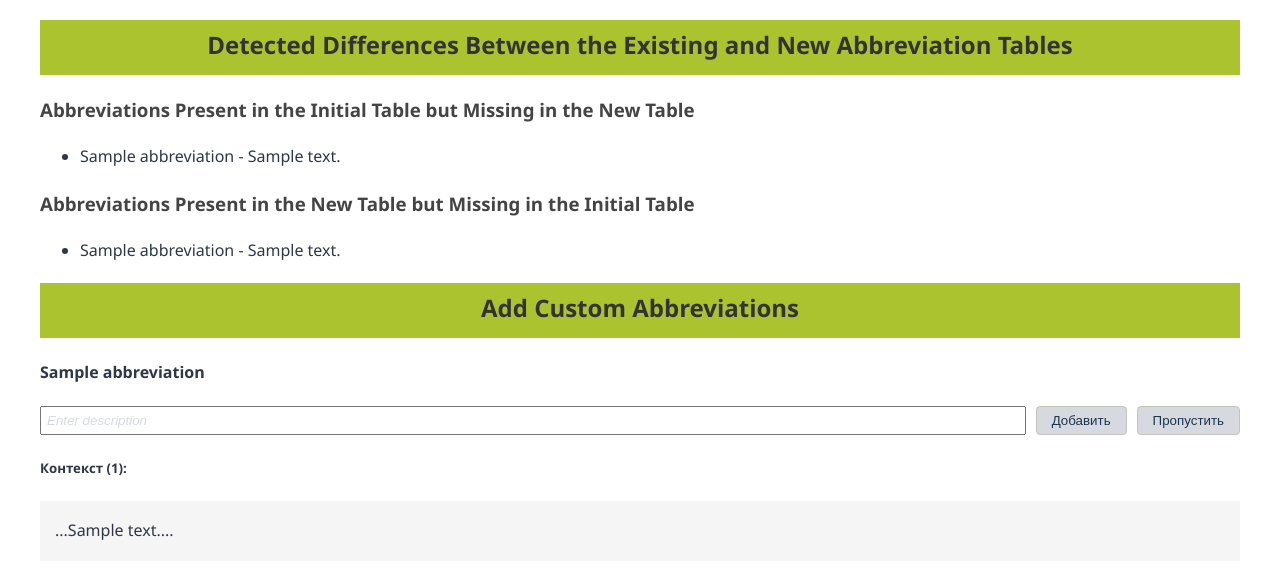
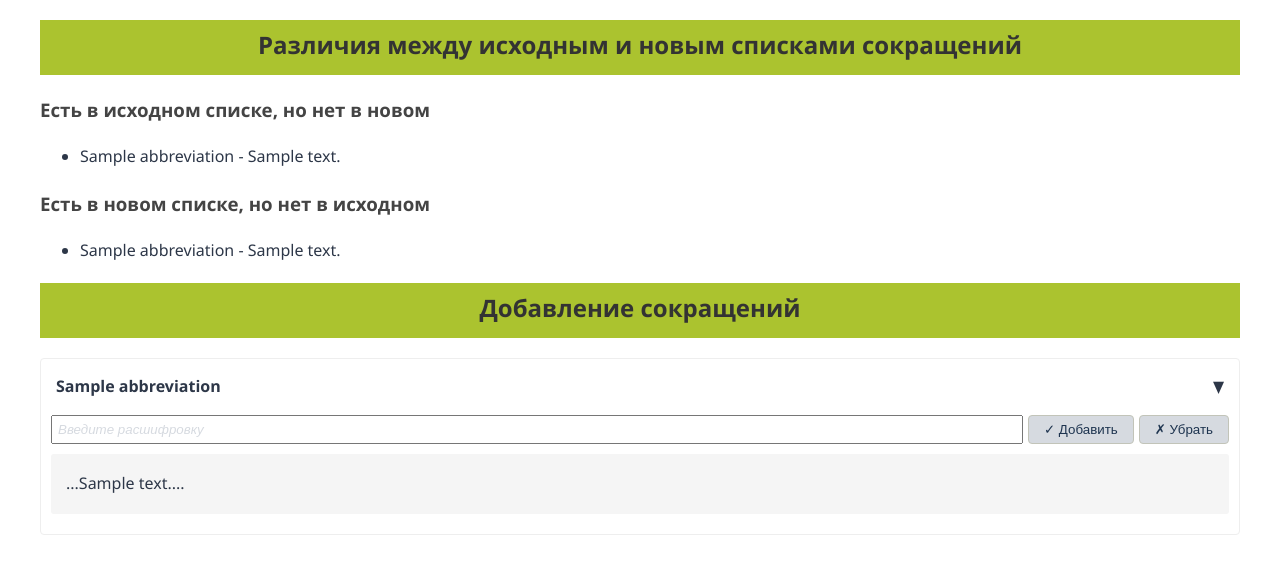
Before and after one commit to T0chka/Abbreviator, a Django app: template abb_app/templates/content.html in a window 1280 px wide. Shown: the top 579 px of the page. Run offline with Django 5.2, Linux system fonts and the light colour scheme; the template is opened without the code that fills it: most values are stand-ins (such as "Sample title", 1, 10 or a date in 2020).

Commit message:
UPD: UI and interaction flow

```diff
--- a/abb_app/static/css/styles.css
+++ b/abb_app/static/css/styles.css
@@ -25,13 +25,18 @@ h3 {
 }
 .context-item { /* стили для контекста */
     margin: 10px 0; /* отступы сверху и снизу между элементами */
-    padding: 1px 15px 1px 15px; /* отступы внутри: сверху, справа, снизу, слева */
+    padding: 1px 15px; /* отступы внутри: сверху, справа, снизу, слева */
     background-color: #f5f5f5; /* цвет фона */
-    transition: all 0.3s ease; /* плавная анимация */
+    border-radius: 3px;
 }
 .context-item:hover { /* стили при наведении */
-    border-left-color: #2c5282; /* цвет границы при наведении */
-    background-color: #f8fafc; /* цвет фона при наведении */
+    background-color: #f5f5f5; /* тот же цвет, что и без наведения */
+}
+.context-header h5 {
+    display: flex;
+    align-items: center;
+    gap: 5px;
+    margin: 10px 0;
 }
 .contexts { /* стили для контекстов (на сером фоне) */
     margin-left: 0; /* отступ с лева */
@@ -42,12 +47,41 @@ h3 {
 }
 .abbreviation-item { /* стили для элемента с аббревиатурой */
     margin: 20px 0;
+    border: 1px solid #eee;
+    border-radius: 4px;
+    padding: 10px;
+}
+.abb-title {
+    display: flex;
+    align-items: center;
+    gap: 10px;
+    padding: 5px;
+    border-radius: 4px;
+}
+.abb-title:hover {
+    background-color: #e3e3e3;  /* более светлый серый для заголовка */
+}
+.abb-title h4 {
+    flex-grow: 1;
+}
+.abb-title .toggle-btn {
+    border: none;
+}
+.status-icon {
+    width: 20px;
+    text-align: center;
+    flex-grow: 0;
+}
+.description-text {
+    color: #666;
+}
+.abb-content {
+    margin-top: 10px;
 }
 .input-group { /* стили для группы ввода */
     display: flex;
-    gap: 10px;
-    margin-bottom: 10px;
-    width: 100%;
+    gap: 5px;
+    margin-bottom: 5px;
 }
 .input-group input { /* стили для ввода */
     flex-grow: 1;
@@ -89,3 +123,18 @@ h3 {
 [id^="status_"]:empty {
     display: none;
 }
+.toggle-btn {
+    flex-grow: 0;
+    margin-left: auto;
+}
+
+.abb-description {
+    display: flex;
+    align-items: center;
+    gap: 5px;
+    flex-grow: 0;
+}
+
+.abb-description h4 {
+    margin: 0;
+}
--- a/abb_app/templates/content.html
+++ b/abb_app/templates/content.html
@@ -13,46 +13,58 @@
             }
 
             const addBtn = document.getElementById(`add_btn_${abb}`);
-            const action = addBtn.innerText === 'Добавить' ? 'add' : 'edit';
+            const statusIcon = document.getElementById(`status_icon_${abb}`);
+            const action = (statusIcon.innerText === '✗') ? 'add' :
+                          (addBtn.innerText.includes('Добавить') ? 'add' : 'edit');
 
-            updateAbbreviation(abb, action);
+            updateAbbreviation(abb, action)
+                .then(() => {
+                    // Change button text only on first add
+                    if (addBtn.innerText.includes('Добавить')) {
+                        addBtn.innerText = '✓ Обновить';
+                    }
 
-            // Change Add button to Update only on first add
-            if (addBtn.innerText === 'Добавить') {
-                addBtn.innerText = 'Обновить';
-            }
+                    // Update status icon and description
+                    document.getElementById(`status_icon_${abb}`).innerText = '✓';
+                    document.getElementById(`description_text_${abb}`).innerText = `- ${description}`;
+
+                    // Collapse content
+                    toggleAbbreviationContent(abb, true);
+
+                    // Update differences section
+                    updateDifferenceSection();
+                });
         }
 
         function skipAbbreviation(abb) {
-            // Hide the input group and contexts
-            document.getElementById(`input_group_${abb}`).style.display = 'none';
-            document.getElementById(`contexts_${abb}`).style.display = 'none';
+            updateAbbreviation(abb, 'skip')
+                .then(() => {
+                    // Reset the state completely
+                    document.getElementById(`status_icon_${abb}`).innerText = '✗';
+                    document.getElementById(`description_text_${abb}`).innerText = '- (убрано)';
+                    document.getElementById(`desc_${abb}`).value = '';
+                    document.getElementById(`add_btn_${abb}`).innerText = '✓ Добавить';
 
-            // Show the skipped controls
-            document.getElementById(`skipped_controls_${abb}`).style.display = 'block';
+                    // Collapse content
+                    toggleAbbreviationContent(abb, true);
 
-            // Clear any previous status message
-            document.getElementById(`status_${abb}`).innerText = '';
-
-            updateAbbreviation(abb, 'skip');
+                    // Update differences section
+                    updateDifferenceSection();
+                });
         }
 
         function unSkipAbbreviation(abb) {
-            const inputGroup = document.getElementById(`input_group_${abb}`);
-            // Восстанавливаем display: flex для input-group
-            inputGroup.style.display = 'flex';
-
-            document.getElementById(`contexts_${abb}`).style.display = 'block';
-            document.getElementById(`skipped_controls_${abb}`).style.display = 'none';
-            document.getElementById(`status_${abb}`).innerText = '';
-            document.getElementById(`add_btn_${abb}`).innerText = 'Добавить';
+            document.getElementById(`status_icon_${abb}`).innerText = '';
+            document.getElementById(`description_text_${abb}`).innerText = '';
+            document.getElementById(`add_btn_${abb}`).innerText = '✓ Добавить';
+            document.getElementById(`desc_${abb}`).value = '';
         }
 
         function updateAbbreviation(abb, action='add') {
             let description = document.getElementById(`desc_${abb}`).value;
             let url = `{% url 'update_abbreviation' %}?abbreviation=${encodeURIComponent(abb)}&description=${encodeURIComponent(description)}&action=${action}`;
 
-            fetch(url, {
+            return fetch(url, {
                 method: 'POST',
                 headers: {
                     'Content-Type': 'application/json',
@@ -63,14 +75,10 @@
                     action: action
                 })
             })
-            .then(response => response.json())
-            .then(data => {
-                if (data.success) {
-                    if (action !== 'skip') {  // Показываем статус только для add/edit
-                        document.getElementById(`status_${abb}`).innerText = '✓ Обновлено';
+            .then(response => response.json());
         }
 
-                    // Fetch and update the differences section
+        function updateDifferenceSection() {
             fetch("{% url 'update_difference_section' %}", {
                 method: 'POST',
                 headers: {
@@ -80,12 +88,23 @@
             })
             .then(response => response.json())
             .then(data => {
+                if (data.html) {
                     document.getElementById('differences-section').innerHTML = data.html;
-                    });
-                } else if (action !== 'skip') {  // Показываем ошибку только для add/edit
-                    document.getElementById(`status_${abb}`).innerText = '✗ Ошибка';
                 }
             });
+        }
+
+        function toggleAbbreviationContent(abb, forceCollapse = false) {
+            const content = document.getElementById(`content_${abb}`);
+            const toggleBtn = document.getElementById(`toggle_btn_${abb}`);
+
+            if (content.style.display === 'none' && !forceCollapse) {
+                content.style.display = 'block';
+                toggleBtn.textContent = '▼';
+            } else {
+                content.style.display = 'none';
+                toggleBtn.textContent = '▶';
+            }
         }
     </script>
 </head>
@@ -96,22 +115,24 @@
     </div>
 
     <div>
-        <h2>Add Custom Abbreviations</h2>
+        <h2>Добавление сокращений</h2>
         {% for abb in unmatched_abbs %}
     <div class="abbreviation-item" id="item_{{ abb.abbreviation }}">
+        <div class="abb-title" onclick="toggleAbbreviationContent('{{ abb.abbreviation }}')" style="cursor: pointer;">
+            <span class="status-icon" id="status_icon_{{ abb.abbreviation }}"></span>
+            <div class="abb-description">
                 <h4>{{ abb.abbreviation }}</h4>
+                <span class="description-text" id="description_text_{{ abb.abbreviation }}"></span>
+            </div>
+            <span class="toggle-btn" id="toggle_btn_{{ abb.abbreviation }}">▼</span>
+        </div>
+        <div class="abb-content" id="content_{{ abb.abbreviation }}">
             <div class="input-group" id="input_group_{{ abb.abbreviation }}">
-            <input type="text" id="desc_{{ abb.abbreviation }}" placeholder="Enter description">
-            <button onclick="addAbbreviation('{{ abb.abbreviation }}')" id="add_btn_{{ abb.abbreviation }}">Добавить</button>
-            <button onclick="skipAbbreviation('{{ abb.abbreviation }}')" id="skip_btn_{{ abb.abbreviation }}">Пропустить</button>
+                <input type="text" id="desc_{{ abb.abbreviation }}" placeholder="Введите расшифровку">
+                <button onclick="addAbbreviation('{{ abb.abbreviation }}')" id="add_btn_{{ abb.abbreviation }}">✓ Добавить</button>
+                <button onclick="skipAbbreviation('{{ abb.abbreviation }}')" id="skip_btn_{{ abb.abbreviation }}">✗ Убрать</button>
             </div>
-        <div class="skipped-controls" id="skipped_controls_{{ abb.abbreviation }}" style="display: none;">
-            <button onclick="unSkipAbbreviation('{{ abb.abbreviation }}')">Добавить описание</button>
-            <span>(Пропущено)</span>
-        </div>
-        <span id="status_{{ abb.abbreviation }}"></span>
             <div class="contexts" id="contexts_{{ abb.abbreviation }}">
-            <h5>Контекст ({{ abb.contexts|length }}):</h5>
                 {% for context in abb.contexts %}
                     <div class="context-item">
                         <p>...{{ context }}...</p>
@@ -119,6 +140,7 @@
                 {% endfor %}
             </div>
         </div>
+    </div>
 {% endfor %}
     </div>
 </body>
--- a/abb_app/templates/partials/differences_section.html
+++ b/abb_app/templates/partials/differences_section.html
@@ -1,6 +1,6 @@
-<h2>Detected Differences Between the Existing and New Abbreviation Tables</h2>
+<h2>Различия между исходным и новым списками сокращений</h2>
 
-<h3>Abbreviations Present in the Initial Table but Missing in the New Table</h3>
+<h3>Есть в исходном списке, но нет в новом</h3>
 <ul>
     {% if missing_abbs %}
         {% for change in missing_abbs %}
@@ -11,7 +11,7 @@
     {% endif %}
 </ul>
 
-<h3>Abbreviations Present in the New Table but Missing in the Initial Table</h3>
+<h3>Есть в новом списке, но нет в исходном</h3>
 <ul>
     {% if new_found_abbs %}
         {% for new in new_found_abbs %}
```
Lines whose indentation alone changed are shown as unchanged.
